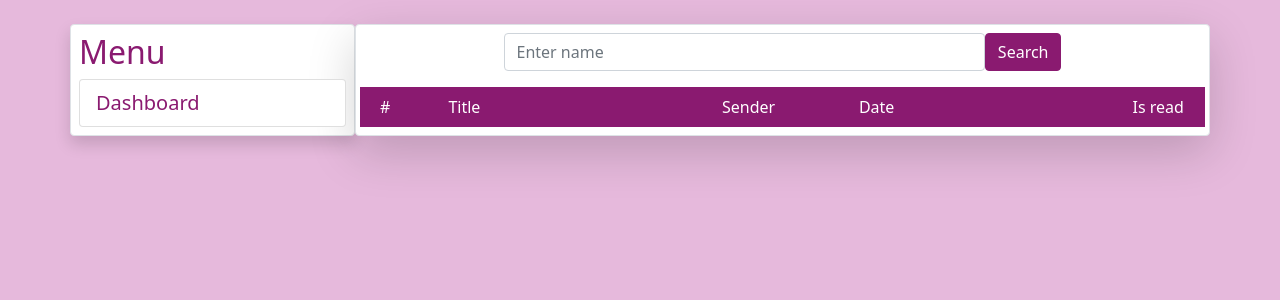
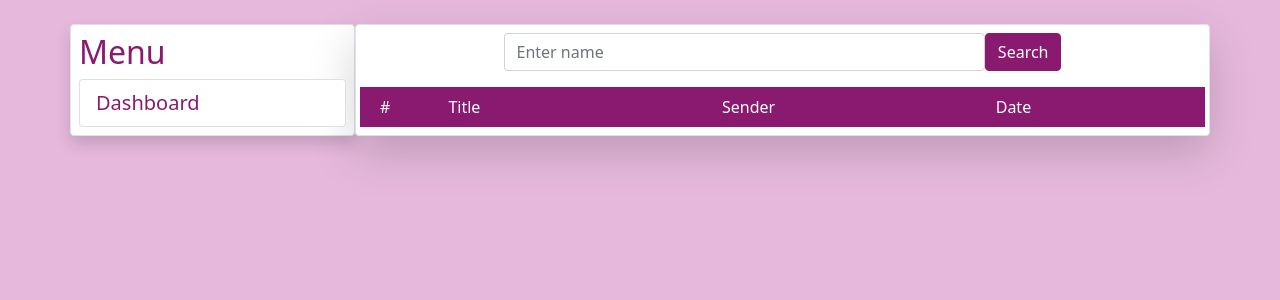
Before and after one commit to free20064u/dues, a Django app: page /messages/ in a window 1280 px wide. Shown: the part 86-386 px from the top of the page. Run offline with Django 5.2, Linux system fonts and the light colour scheme; data that the repository does not hold is empty; some libraries are stand-ins or nearby versions.

Commit message:
messages.htlm: is_read removed from the list display

```diff
--- a/main/templates/main/message.html
+++ b/main/templates/main/message.html
@@ -20,9 +20,8 @@
                 <a href="" class="d-flex text-decoration-none bg-primary">
                     <span class="col-1 bg-primary text-white p-2">#</span>
                     <span class="col-7 col-sm-4 bg-primary text-white p-2">Title</span>
-                    <span class="col-4 col-sm-2 bg-primary text-white p-2">Sender</span>
-                    <span class="col-4 d-none d-sm-inline bg-primary text-white p-2">Date</span>
-                    <span class="col-1 d-none d-sm-inline bg-primary text-white p-2">Is read</span>
+                    <span class="col-4 col-sm-4 bg-primary text-white p-2">Sender</span>
+                    <span class="col-sm-3 d-none d-sm-inline bg-primary text-white p-2">Date</span>
                 </a>
             </div>
             {% for message in contact_messages  %}
@@ -36,9 +35,8 @@
                 >
                     <span class="col-1 p-2">{{ forloop.counter }}</span>
                     <span class="col-7 col-sm-4 p-2">{{ message.title|title }} </span>
-                    <span class="col-4 col-sm-2 p-2">{{ message.sender }}</span>
-                    <span class="col-4 d-none d-sm-inline p-2">{{ message.created }}</span>
-                    <span class="col-1 d-none d-sm-inline p-2">{{ message.is_read }}</span>
+                    <span class="col-4 col-sm-4 p-2">{{ message.sender }}</span>
+                    <span class="col-sm-3 d-none d-sm-inline p-2">{{ message.created }}</span>
                 </a>
             </div>
             {% endfor %}
```
